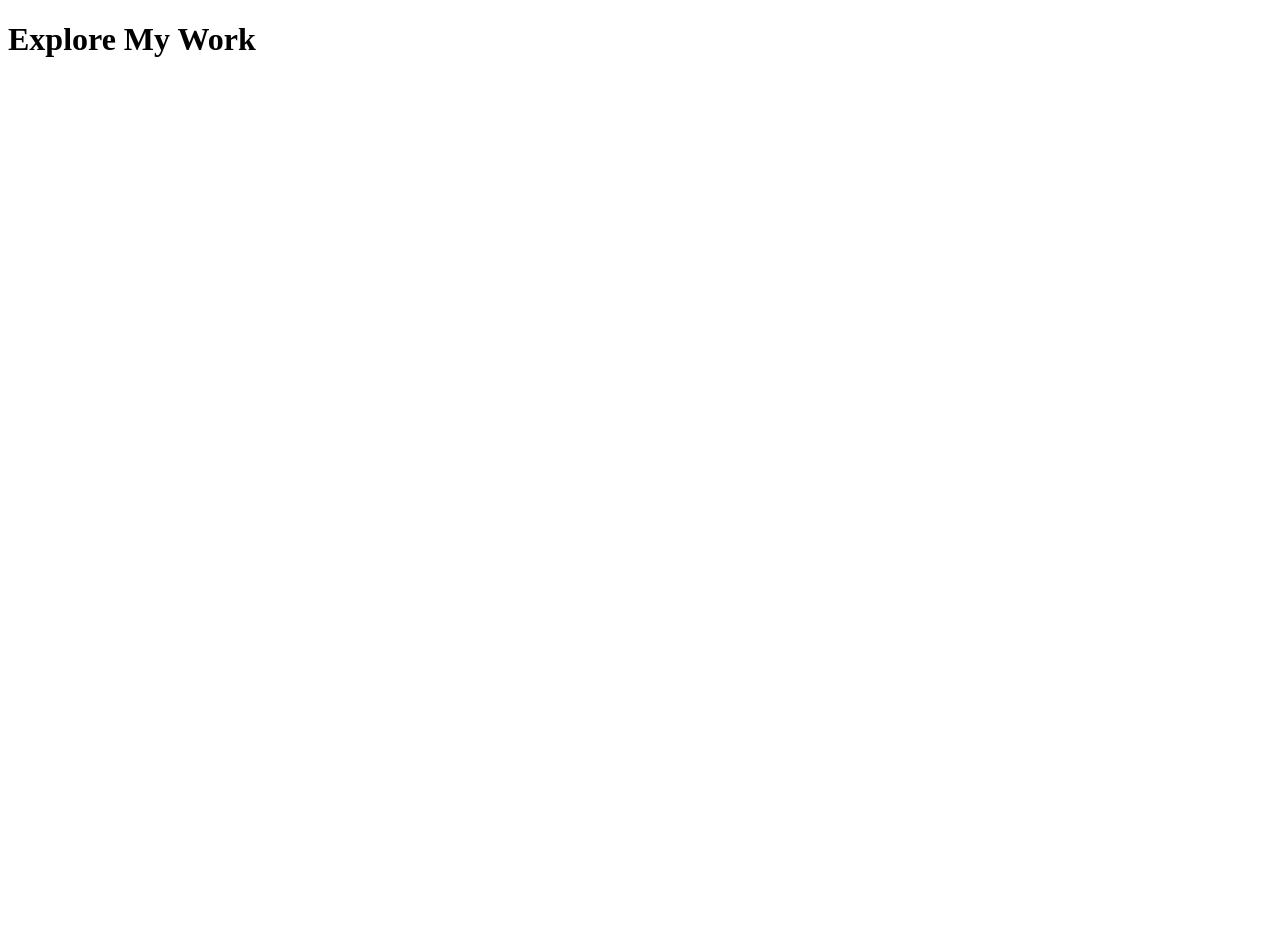
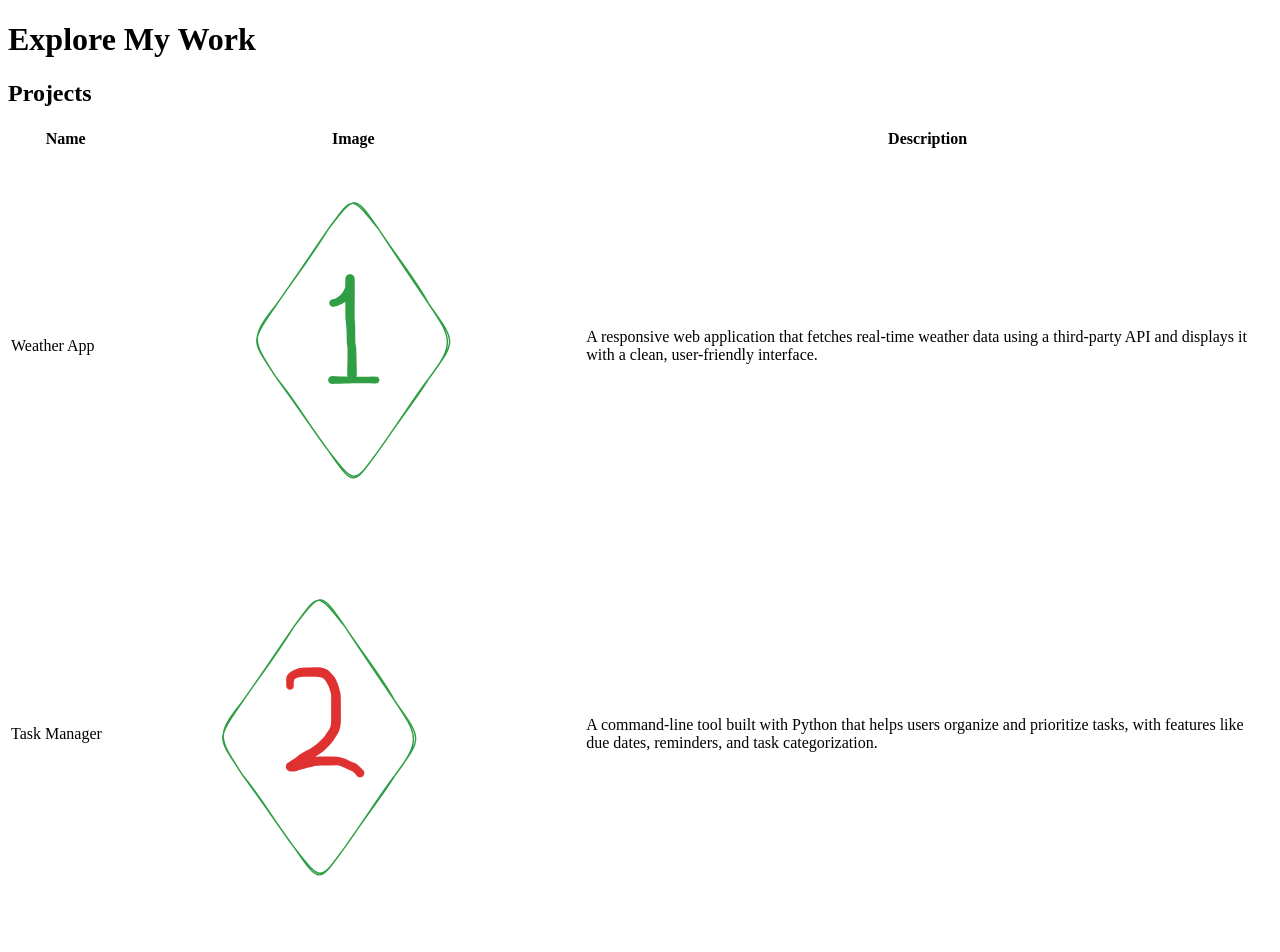
Before and after one commit to elhostakosta/elhostakosta.github.io, a plain HTML site: page pages/projects.html in a window 1280 px wide. Shown: the top 952 px of the page. Before the commit the page ends 800 px from the top, so only its background shows below. Drawn offline with Linux system fonts and the light colour scheme.

Commit message:
Create a projects table and fill it with dummy data

```diff
--- a/pages/projects.html
+++ b/pages/projects.html
@@ -1,11 +1,52 @@
 <!DOCTYPE html>
 <html lang="en">
+
 <head>
     <meta charset="UTF-8">
     <meta name="viewport" content="width=device-width, initial-scale=1.0">
     <title>Projects</title>
 </head>
+
 <body>
-    <h1>Explore My Work</h1>
+    <header>
+        <h1>Explore My Work</h1>
+    </header>
+    <main>
+        <section>
+            <h2>Projects</h2>
+            <table>
+                <thead>
+                    <tr>
+                        <th>Name</th>
+                        <th>Image</th>
+                        <th>Description</th>
+                    </tr>
+                </thead>
+
+                <tbody>
+                    <tr>
+                        <td>Weather App</td>
+                        <td><img src="../images/first-project.png" alt="first-project"></td>
+                        <td>A responsive web application that fetches real-time weather data using a third-party API and
+                            displays it with a clean, user-friendly interface.</td>
+                    </tr>
+                    <tr>
+                        <td>Task Manager</td>
+                        <td><img src="../images/second-project.png" alt="second-project"></td>
+                        <td>A command-line tool built with Python that helps users organize and prioritize tasks, with
+                            features like due dates, reminders, and task categorization.</td>
+                    </tr>
+                    <tr>
+                        <td>E-Commerce Website</td>
+                        <td><img src="../images/third-project.png" alt="third-project"></td>
+                        <td>A full-stack e-commerce platform developed with React for the frontend and Node.js for the
+                            backend, featuring user authentication, product search, and a secure payment gateway.</td>
+                    </tr>
+                </tbody>
+            </table>
+        </section>
+    </main>
+
 </body>
+
 </html>
```
Also changed, not shown: images/first-project.png (added), images/second-project.png (added), images/third-project.png (added).
